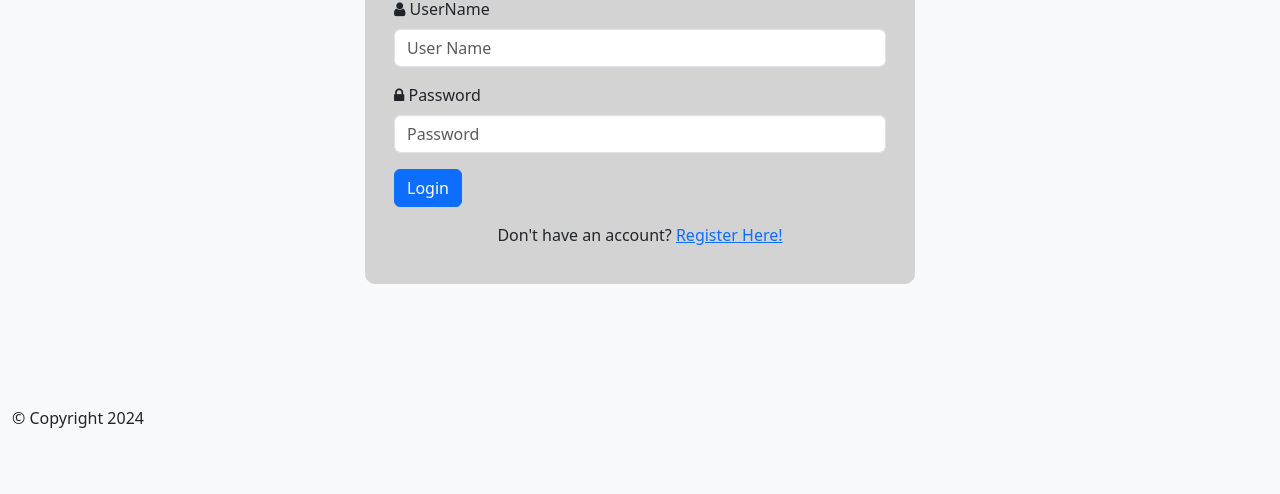
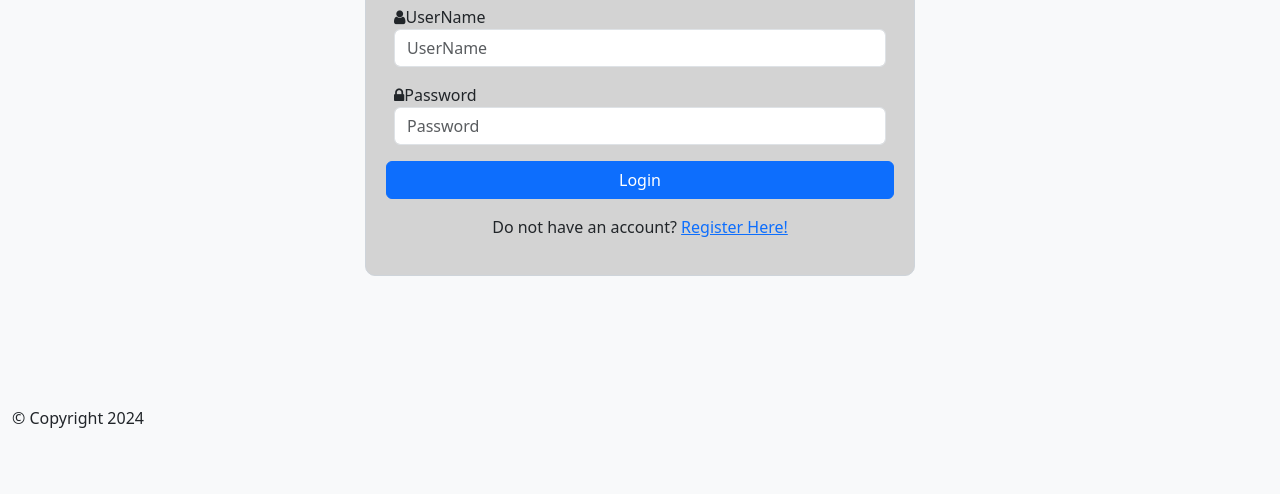
Before and after one commit to yashvi9705/inft2202-Labs, a website: page Lab2/login.html in a window 1280 px wide. Shown: the part 362-856 px from the top of the page. Drawn offline with nearby package versions, Linux system fonts and the light colour scheme.

Commit message:
Made the forms dynamic
made the login and registration form dynamic

```diff
--- a/Lab2/login.html
+++ b/Lab2/login.html
@@ -19,25 +19,6 @@ Date: February 18th, 2024
     <title>Login</title>
 </head>
 <body>
-    <div id="UserRegister">
-      <form class="row g-3">
-        <h1> Login</h1>
-        <div class="col-12">
-          <i class="fa fa-user" aria-hidden="true"></i>
-          <label for="inputUserName" class="form-label">UserName</label>
-          <input type="text" class="form-control" id="inputUserName" placeholder="User Name">
-        </div>
-        <div class="col-12">
-          <i class="fa fa-lock" aria-hidden="true"></i>
-          <label for="inputPassword" class="form-label">Password</label>
-          <input type="password" class="form-control" id="inputPassword" placeholder="Password">
-        </div>
-        <div class="col-12">
-          <button type="submit" class="btn btn-primary" id="loginButton">Login</button>
-        </div>
-        <p>Don't have an account? <a href="./register.html">Register Here!</a></p>
-      </form>
-    </div>
     <script src="scripts/app.js"></script>
 </body>
 </html>
--- a/Lab2/scripts/app.js
+++ b/Lab2/scripts/app.js
@@ -270,7 +270,76 @@ switch (currentPage) {
         break;
     }
     case "login.html": {
-        // If you don't want any content on the register page, you can leave this case empty.
+        let loginDivMain = document.createElement("div");
+        loginDivMain.id = "UserRegister";
+
+        // Create an element for the contact form
+        let loginForm = document.createElement("form");
+        loginForm.id = "registration-form";
+        loginForm.name = "registration-form";
+        loginForm.className = "row g-3";
+
+        // create the header
+        let loginHeader = document.createElement("h1");
+        loginHeader.innerHTML = "Login";
+        loginForm.appendChild(loginHeader);
+
+        // Create an array for the input objects
+        let inputs = [{
+            id: "inputUserName",
+            name: "UserName",
+            type: "text",
+            iconClass: "fa fa-user",
+        },
+        {
+            id: "inputPassword",
+            name: "Password",
+            type: "password",
+            iconClass: "fa fa-lock",
+        }];
+
+        // Add each input object to the form
+        for (let inputObj of inputs) {
+            let div = document.createElement("div");
+            div.className = "form-group col-12";
+            let icon = document.createElement("i");
+
+            // add the icon.
+            icon.className = inputObj.iconClass;
+            icon.setAttribute("aria-hidden", "true");
+            div.appendChild(icon);
+
+            let label = document.createElement("label");
+            label.setAttribute("for", inputObj.id);
+            label.textContent = inputObj.name;
+            div.appendChild(label);
+
+            let input = document.createElement("input");
+            input.type = inputObj.type;
+            input.className = "form-control";
+            input.id = inputObj.id;
+            input.placeholder = inputObj.name;
+            div.appendChild(input);
+
+            loginForm.appendChild(div);
+        }
+
+        // Create an elem for the submit button
+        let submitButton = document.createElement("button");
+        submitButton.type = "submit";
+        submitButton.id = "loginButton";
+        submitButton.className = "btn btn-primary";
+        submitButton.textContent = "Login";
+        // Add the button to the form
+        loginForm.appendChild(submitButton);
+
+        // Create a paragraph for the login link
+        let registerLinkParagraph = document.createElement("p");
+        registerLinkParagraph.innerHTML = 'Do not have an account? <a href="./register.html">Register Here!</a>';
+
+        loginForm.appendChild(registerLinkParagraph);
+        loginDivMain.appendChild(loginForm);
+        document.body.appendChild(loginDivMain);
 
         break;
     }
@@ -286,12 +355,13 @@ switch (currentPage) {
         registerForm.className = "row g-3";
 
 
-        let header = document.createElement("h1");
-        header.innerHTML = "Register";
+        let registerHeader = document.createElement("h1");
+        registerHeader.innerHTML = "Register";
         // Create a paragraph for the login link
-        let description = document.createElement("p");
-        description.innerHTML = "Create your own account  It's free and it only takes a minute";
-        registerForm.appendChild(header);
+        let registerDescription = document.createElement("p");
+        registerDescription.innerHTML = "Create your own account  It's free and it only takes a minute";
+        registerForm.appendChild(registerHeader);
+        registerForm.appendChild(registerDescription);
 
         let errorParagraph = document.createElement("p");
         errorParagraph.id = "ErrorMessage";
@@ -351,11 +421,12 @@ switch (currentPage) {
             registerForm.appendChild(div);
         }
 
-    // Create an elem for the submit button
+        // Create an element for the submit button
         let submitButton = document.createElement("button");
         submitButton.type = "submit";
         submitButton.className = "btn btn-primary";
         submitButton.textContent = "Register";
+
         // Add the button to the form
         registerForm.appendChild(submitButton);
 
@@ -364,8 +435,6 @@ switch (currentPage) {
         loginLinkParagraph.innerHTML = 'Already Have an account? <a href="./login.html">Login Here!</a>';
 
         registerForm.appendChild(loginLinkParagraph);
-
-
 
         // Create an elem for the error messages div
         let errorMessagesDiv = document.createElement("div");
@@ -496,6 +565,7 @@ if (currentPage == "contact.html") {
     })
 };
 
+// It will add the username after the contact us link when the login button is clicked.
 if(currentPage == "login.html"){
     document.getElementById("loginButton").addEventListener("click", function(e){
         e.preventDefault();
--- a/Lab2/scripts/components.js
+++ b/Lab2/scripts/components.js
@@ -16,7 +16,7 @@ class Navbar extends HTMLElement {
         this.innerHTML = `
             <nav class="navbar navbar-expand-lg bg-body-tertiary" data-bs-theme="dark">
                 <div class="container-fluid">
-                <a class="navbar-brand" href="#">INFT 2201 - Lab 1</a>
+                <a class="navbar-brand" href="#">INFT 2201 - Lab 2</a>
                 <div class="collapse navbar-collapse justify-content-end" id="navbarSupportedContent">
                     <ul class="navbar-nav">
                     <li class="nav-item">
```
Also changed, not shown: Lab2/register.html (+0 -31 lines). Lines whose indentation alone changed are shown as unchanged.
